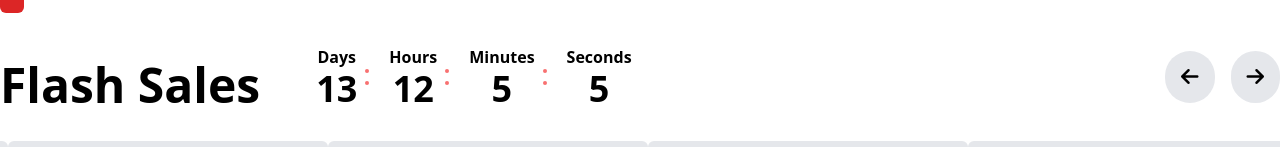
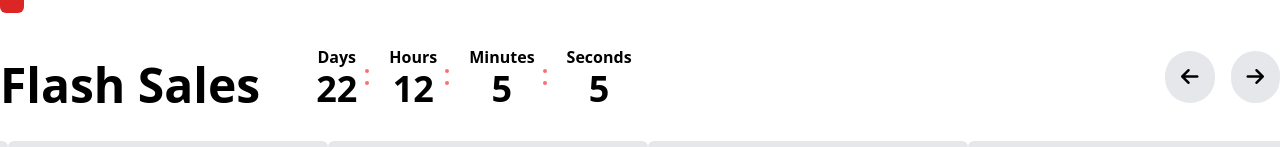
Before and after one commit to samsinha01/exclusive-homepage, a React (Vite) app: page / in a window 1280 px wide. Shown: the part 696-843 px from the top of the page. Built offline with nearby package versions, Linux system fonts and the light colour scheme.

Commit message:
update sales component props

```diff
--- a/src/pages/Home/Homepage.jsx
+++ b/src/pages/Home/Homepage.jsx
@@ -17,7 +17,7 @@ function Homepage() {
       <Header />
       <Nav />
       <HeroSection />
-      <Sales targetDate={new Date("2025-04-01T00:00:00")} />
+      <Sales targetDate={new Date("2025-04-10T00:00:00")} />
       <Category />
       <MonthWise />
       <Banner2 targetDate={new Date("2025-04-21T00:00:00")}/>
```
